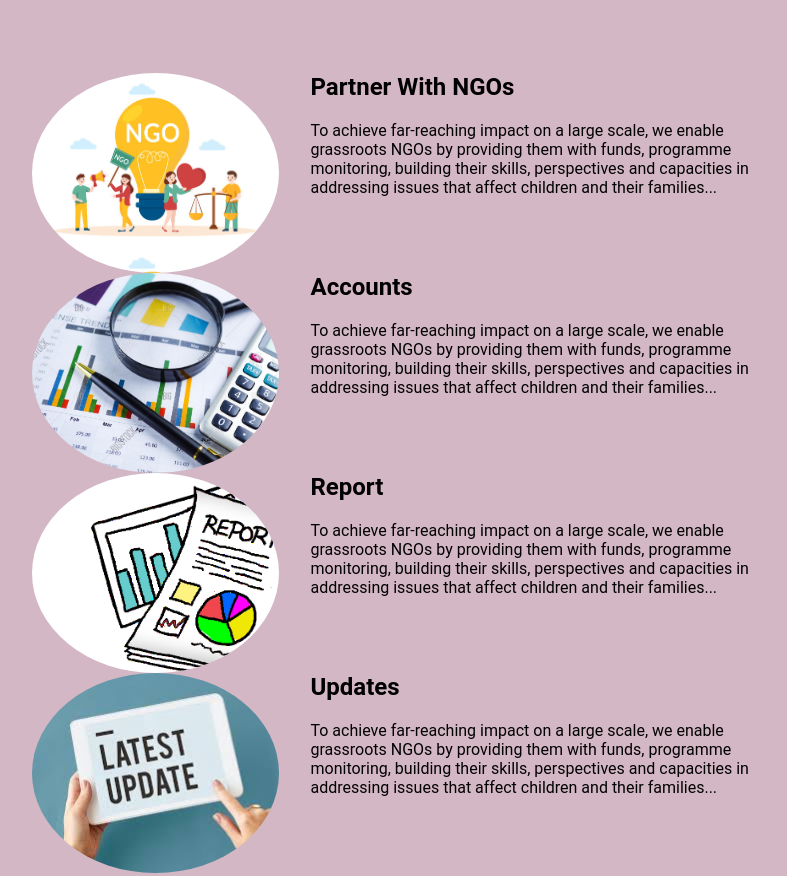
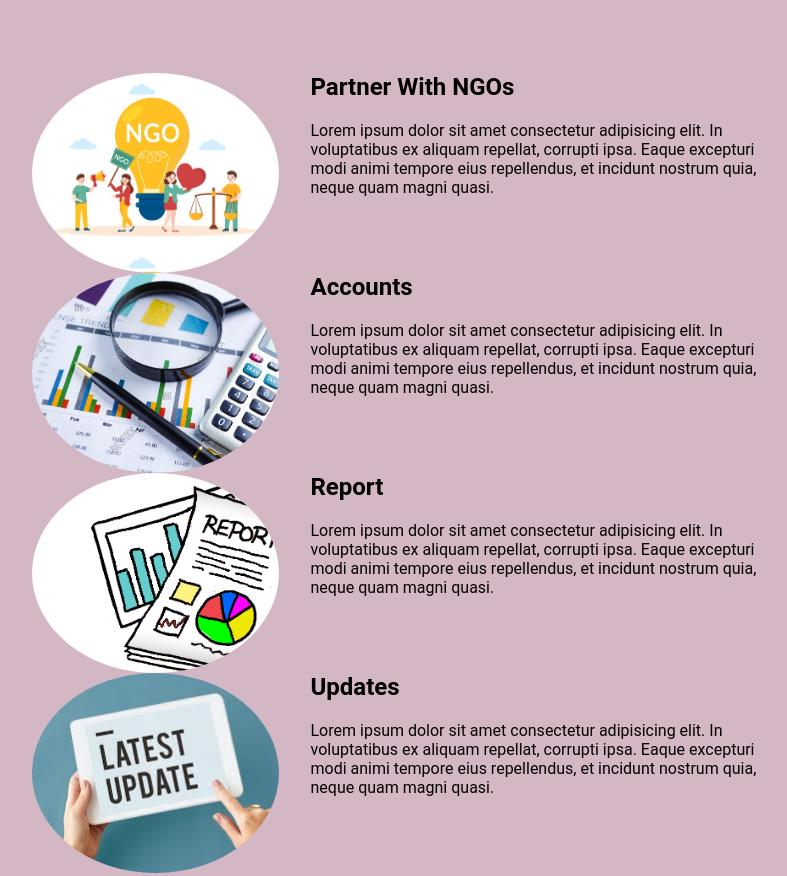
Before and after one commit to pankhuripanday/Frontend_Project1, a plain HTML site: page index.html in a window 1280 px wide. Shown: the part 2020-2896 px from the top of the page, without its empty margins (254-1041 px from the left). Drawn offline with Linux system fonts and the light colour scheme.

Commit message:
few updates

```diff
--- a/index.html
+++ b/index.html
@@ -134,40 +134,28 @@
                 <div class="hero2-img1"></div>
                 <div class="hero2-img1-data">
                     <h2>Partner With NGOs</h2>
-                    <p>To achieve far-reaching impact on a large scale,
-                        we enable grassroots NGOs by providing them with funds, programme monitoring,
-                        building their skills,
-                        perspectives and capacities in addressing issues that affect children and their families...</p>
+                    <p>Lorem ipsum dolor sit amet consectetur adipisicing elit. In voluptatibus ex aliquam repellat, corrupti ipsa. Eaque excepturi modi animi tempore eius repellendus, et incidunt nostrum quia, neque quam magni quasi.</p>
                 </div>
             </div>
             <div class="hero2-item2">
                 <div class="hero2-img2"></div>
                 <div class="hero2-img2-data">
                     <h2>Accounts</h2>
-                    <p>To achieve far-reaching impact on a large scale,
-                        we enable grassroots NGOs by providing them with funds, programme monitoring,
-                        building their skills,
-                        perspectives and capacities in addressing issues that affect children and their families...</p>
+                    <p>Lorem ipsum dolor sit amet consectetur adipisicing elit. In voluptatibus ex aliquam repellat, corrupti ipsa. Eaque excepturi modi animi tempore eius repellendus, et incidunt nostrum quia, neque quam magni quasi.</p>
                 </div>
             </div>
             <div class="hero2-item3">
                 <div class="hero2-img3"></div>
                 <div class="hero2-img3-data">
                     <h2>Report</h2>
-                    <p>To achieve far-reaching impact on a large scale,
-                        we enable grassroots NGOs by providing them with funds, programme monitoring,
-                        building their skills,
-                        perspectives and capacities in addressing issues that affect children and their families...</p>
+                    <p>Lorem ipsum dolor sit amet consectetur adipisicing elit. In voluptatibus ex aliquam repellat, corrupti ipsa. Eaque excepturi modi animi tempore eius repellendus, et incidunt nostrum quia, neque quam magni quasi.</p>
                 </div>
             </div>
             <div class="hero2-item4">
                 <div class="hero2-img4"></div>
                 <div class="hero2-img4-data">
                     <h2>Updates</h2>
-                    <p>To achieve far-reaching impact on a large scale,
-                        we enable grassroots NGOs by providing them with funds, programme monitoring,
-                        building their skills,
-                        perspectives and capacities in addressing issues that affect children and their families...</p>
+                    <p>Lorem ipsum dolor sit amet consectetur adipisicing elit. In voluptatibus ex aliquam repellat, corrupti ipsa. Eaque excepturi modi animi tempore eius repellendus, et incidunt nostrum quia, neque quam magni quasi.</p>
                 </div>
             </div>
 
--- a/style.css
+++ b/style.css
@@ -773,7 +773,7 @@
 
 
 footer {
-    background-color: #841443;
+    background-color: #72123a;
     color: #fff;
     padding: 40px 0;
     text-align: center;
```
